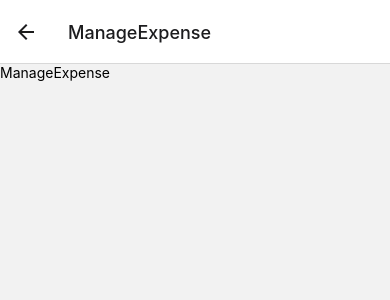
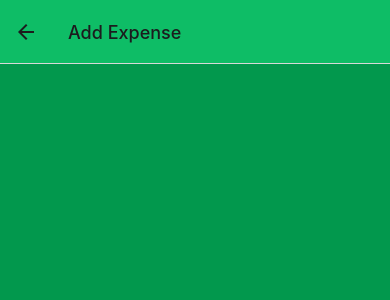
Before and after one commit to KarthicK-Vdev/ReactNative-ExpenseTracker, a React Native app: screen /ManageExpense in a window 390 px wide. Shown: the top 300 px of the page. Built offline with nearby package versions, Linux system fonts and the light colour scheme.

Commit message:
more design works are done and implemented manage expense page through conditional rendering

```diff
--- a/App.js
+++ b/App.js
@@ -8,18 +8,23 @@ import RecentExpense from './screens/RecentExpense';
 import AllExpenses from './screens/AllExpenses';
 import { GlobalStyle } from './constants/styles';
 import { Ionicons } from '@expo/vector-icons';
+import IconButton from './UI/IconButton';
 
 const Stack = createNativeStackNavigator();
 const BottomTabs = createBottomTabNavigator();
 
 function ExpensesOverview(){
   return <BottomTabs.Navigator
-    screenOptions={{
+    screenOptions={({navigation})=>({
       headerStyle:{backgroundColor:GlobalStyle.colors.primary600},
       headerTintColor:"white",
       tabBarStyle:{backgroundColor:GlobalStyle.colors.primary600},
-      tabBarActiveTintColor:GlobalStyle.colors.accent500
-    }}
+      tabBarActiveTintColor:GlobalStyle.colors.accent500,
+      headerRight:({tintColor})=>(<IconButton icon="add" size={24} color={tintColor} onPress={()=>{
+        navigation.navigate("ManageExpense")
+      }} />),
+
+    })}
   >
     <BottomTabs.Screen name='RecentExpenses'
     component={RecentExpense}
@@ -46,7 +51,9 @@ export default function App() {
     <>
       <StatusBar style='auto' />
        <NavigationContainer>
-          <Stack.Navigator>
+          <Stack.Navigator screenOptions={{
+            headerStyle:{backgroundColor:GlobalStyle.colors.primary600}
+          }}>
             <Stack.Screen name='ExpensesOverview'
             component={ExpensesOverview}
             options={{
@@ -55,7 +62,9 @@ export default function App() {
             />
             <Stack.Screen name='ManageExpense'
             component={ManageExpense}
-
+            options={{
+              presentation:"modal",
+            }}
             />
           </Stack.Navigator>
        </NavigationContainer>
--- /dev/null
+++ b/UI/IconButton.js
@@ -0,0 +1,29 @@
+import { View, Text, Pressable, StyleSheet } from 'react-native'
+import React from 'react'
+import { Ionicons } from '@expo/vector-icons'
+
+const IconButton = ({icon, size, color, onPress}) => {
+  return (
+    <Pressable onPress={onPress}
+    style={({pressed})=>pressed && styles.pressed}>
+        <View style={styles.buttonContainer}>
+            <Ionicons name={icon} size={size}
+            color={color}  />
+        </View>
+    </Pressable>
+  )
+}
+
+export default IconButton
+
+const styles = StyleSheet.create({
+    buttonContainer:{
+        borderRadius:24,
+        padding:6,
+        marginHorizontal:8,
+        marginVertical:2,
+    },
+    pressed:{
+        opacity: 0.75
+    }
+})
--- a/components/ExpensesOutput/ExpenseItem.js
+++ b/components/ExpensesOutput/ExpenseItem.js
@@ -2,10 +2,19 @@ import { View, Text, Pressable, StyleSheet } from 'react-native'
 import React from 'react'
 import { GlobalStyle } from '../../constants/styles'
 import { getFormattedDate } from '../../util/date'
+import { useNavigation } from '@react-navigation/native'
 
-const ExpenseItem = ({description, amount, date}) => {
+const ExpenseItem = ({id,description, amount, date}) => {
+
+  const navigation = useNavigation()
+
+  const expensePressHanler = ()=>{
+    navigation.navigate("ManageExpense",{expenseId: id})
+  }
+
   return (
-    <Pressable>
+    <Pressable onPress={expensePressHanler}
+    style={({pressed})=>pressed && styles.pressed}>
         <View style={styles.expenseItem}>
             <View>
                 <Text
@@ -25,6 +34,9 @@ const ExpenseItem = ({description, amount, date}) => {
 export default ExpenseItem
 
 const styles = StyleSheet.create({
+    pressed:{
+      opacity:0.75,
+    },
     expenseItem:{
       padding:12,
       marginVertical:8,
--- a/screens/ManageExpense.js
+++ b/screens/ManageExpense.js
@@ -1,12 +1,48 @@
-import { View, Text } from 'react-native'
-import React from 'react'
+import { View, Text, StyleSheet } from 'react-native'
+import React, { useLayoutEffect } from 'react'
+import IconButton from '../UI/IconButton';
+import { GlobalStyle } from '../constants/styles';
 
-const ManageExpense = () => {
+const ManageExpense = ({route, navigation}) => {
+  const editedExpenseId = route.params?.expenseId
+  const isEditing = !!editedExpenseId;
+
+  const deleteExpenseHandler = () =>{
+
+  }
+
+
+  useLayoutEffect(()=>{
+    navigation.setOptions({
+      title: isEditing ? "Edit Expense" : "Add Expense"
+    })
+  },[navigation, isEditing])
+
   return (
-    <View>
-      <Text>ManageExpense</Text>
+    <View style={styles.container}>
+      {isEditing &&(
+        <View style={styles.deleteContainer}>
+          <IconButton icon="trash"
+      color={GlobalStyle.colors.error500} size={36} onPress={deleteExpenseHandler}
+      />
+      </View>) }
     </View>
   )
 }
 
 export default ManageExpense
+
+const styles = StyleSheet.create({
+  container:{
+    flex:1,
+    padding:24,
+    backgroundColor:GlobalStyle.colors.primary700,
+  },
+  deleteContainer:{
+    marginTop:16,
+    paddingTop:8,
+    borderTopWidth:2,
+    borderTopColor:GlobalStyle.colors.primary200,
+    alignItems:"center"
+  }
+})
```
